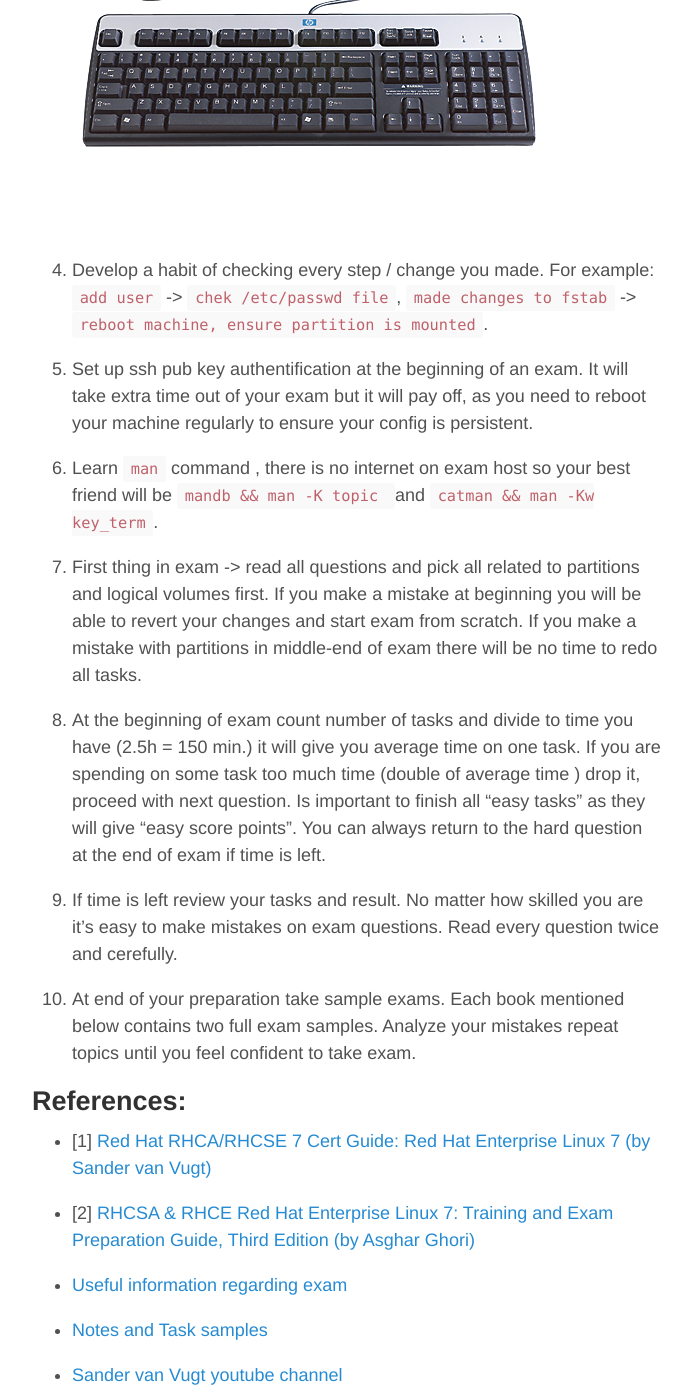
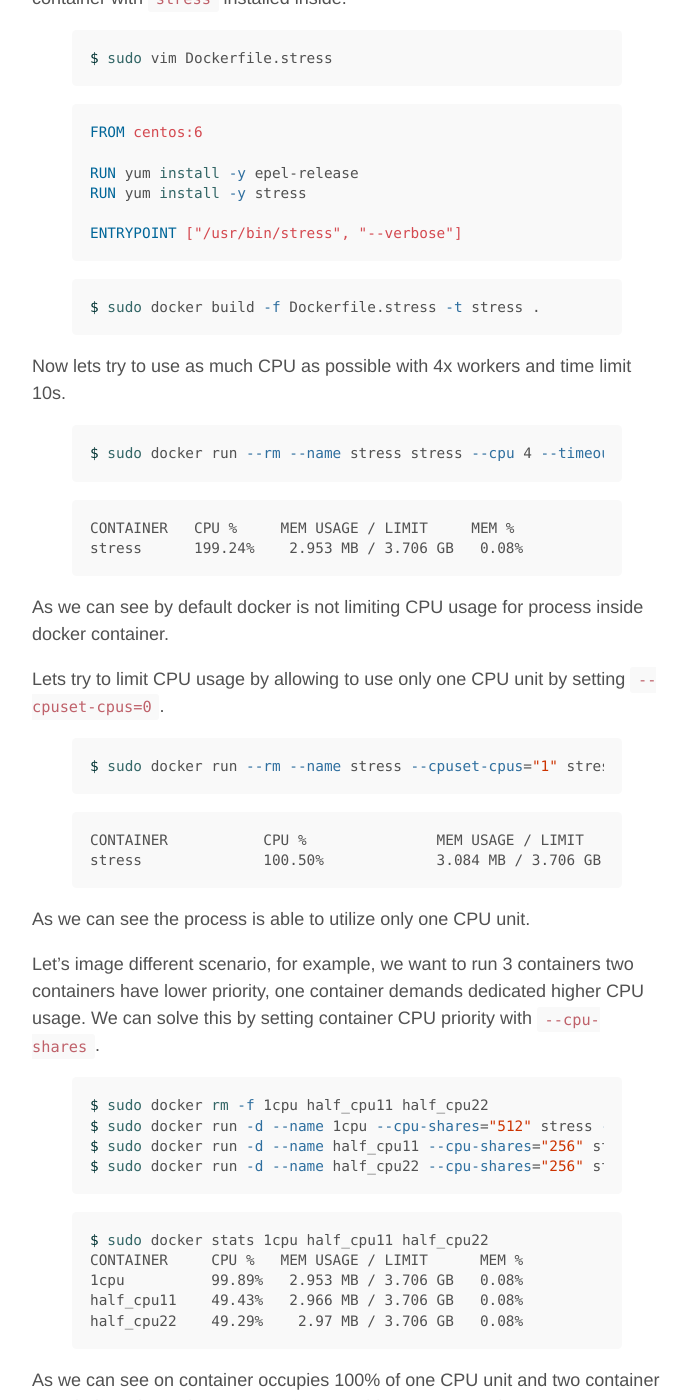
Before and after one commit to ogavrisevs/ogavrisevs.github.io, a Jekyll site: the page built from index.html, in a window 1280 px wide and 1400 px high, scrolled down 1421 px. Shown: the whole window, without its empty margins (293-984 px from the left). Built offline with Jekyll 4.4.1, drawn with Linux system fonts in a browser that asks for light colours; the list of posts is cut into pages by our own code; some of the changed text lies outside the part shown.

Commit message:
Add isolation-in-docker blog post

````diff
--- a/_posts/2016-02-22-docker-in-scale.markdown
+++ b/_posts/2016-02-22-docker-in-scale.markdown
@@ -5,6 +5,7 @@ title:  "Building Docker containers in scale."
 
 Introduction
 -------------
+{:.no_toc}
 
 I this article i will describe how to build highly available, highly scaleable build system for docker containers. We will use Jenkins to orchestrate docker build process, Jenkins itself will run in container on AWS ECS cluster. AWS ECS cluster will run on AWS Auto Scaling Group (ASG). We will spin-up Jenkins Slaves based on load demand. In front we will have AWS Route53 DNS name and ELB for redundancy. System architecture assumes any part of system can fail and will be restored in initial state automatically, also system will be able to respond on load spikes and will scale up / down build capabilities. We will host all infrastructure on AWS and provision it with CloudFormation template.
 
--- a/_posts/2016-06-24-RHCSA-exam-tips.markdown
+++ b/_posts/2016-06-24-RHCSA-exam-tips.markdown
@@ -32,11 +32,7 @@ Here are some tips I can share:
 References:
 -----------
 * [1] [Red Hat RHCA/RHCSE 7 Cert Guide: Red Hat Enterprise Linux 7 (by Sander van Vugt)](https://www.amazon.com/RHCSA-RHCE-Cert-Guide-Certification/dp/0789754053)
-
 * [2] [RHCSA & RHCE Red Hat Enterprise Linux 7: Training and Exam Preparation Guide, Third Edition (by Asghar Ghori)](https://www.amazon.co.uk/RHCSA-RHCE-Red-Enterprise-Linux-ebook/dp/B00WFEIS0S)
-
 * [Useful information regarding exam](https://www.certdepot.net/rhel7-rhcsa-ex200)
-
 * [Notes and Task samples ](https://github.com/ogavrisevs/RHCSA-RHCE-CodeExamples)
-
 * [Sander van Vugt youtube channel](https://www.youtube.com/channel/UComgXoI6pysmetOzuNH_TDQ)
--- /dev/null
+++ b/_posts/2016-07-11-isolation-in-docker.markdown
@@ -0,0 +1,331 @@
+---
+layout: post
+title:  "Process isolation in docker."
+---
+
+![Docker banner](/images/2016-07-11-isolation-in-docker/docker-banner2.jpg)
+
+Introduction.
+------------
+{:.no_toc}
+
+Starting from the first-day docker promised us [strong guarantees of isolation](https://github.com/docker/docker/tree/7cc0a07524cdc80a146a8f9ea74cfb59b1f6c414). In this blog post, I will test this promises. I will us different cli tools to generate CPU/RAM/DISK load in the container and investigate what impact it makes on host machine. Also, I will look for ways how can we limit resource usage .
+
+__Table Of Content__
+
+* TOC
+{:toc}
+
+Lab environment
+---------------
+I will use `aws.ec2.t2.medium` instance with 2x CPU
+
+```
+# grep "model name" /proc/cpuinfo
+model name    : Intel(R) Xeon(R) CPU E5-2676 v3 @ 2.40GHz
+model name    : Intel(R) Xeon(R) CPU E5-2676 v3 @ 2.40GHz
+```
+
+36GB RAM and 0MB Swap:
+
+Instance is provisioned with official Centos7 image ([ami-7abd0209](https://aws.amazon.com/marketplace/pp/B00O7WM7QW)). Docker is installed from official yum repo (https://yum.dockerproject.org/repo/main/centos/7/ ) on version `1.11.2`. As storage driver for `docker-engine` we will use `devicemapper`(loop) .
+
+As instance storage we will use `EBS.GP2`, 8GB drive with 100 IOPS.
+
+CPU usage.
+----------
+
+To generate CPU load I will use bash tool [stress](http://linux.die.net/man/1/stress).  Lets create Centos6 based container with `stress` installed inside.
+
+{% highlight bash %}
+$ sudo vim Dockerfile.stress
+{% endhighlight %}
+
+{% highlight docker %}
+FROM centos:6
+
+RUN yum install -y epel-release
+RUN yum install -y stress
+
+ENTRYPOINT ["/usr/bin/stress", "--verbose"]
+{% endhighlight %}
+
+{% highlight bash %}
+$ sudo docker build -f Dockerfile.stress -t stress .
+{% endhighlight %}
+
+Now lets try to use as much CPU as possible with 4x workers and time limit 10s.
+
+{% highlight bash %}
+$ sudo docker run --rm --name stress stress --cpu 4 --timeout 10
+{% endhighlight %}
+
+{% highlight bash %}
+CONTAINER   CPU %     MEM USAGE / LIMIT     MEM %
+stress      199.24%    2.953 MB / 3.706 GB   0.08%
+{% endhighlight %}
+
+As we can see by default docker is not limiting CPU usage for process inside docker container.
+
+Lets try to limit CPU usage by allowing to use only one CPU unit by setting `--cpuset-cpus=0`.
+
+{% highlight bash %}
+$ sudo docker run --rm --name stress --cpuset-cpus="1" stress --cpu 4 --timeout 10
+{% endhighlight %}
+
+{% highlight bash %}
+CONTAINER           CPU %               MEM USAGE / LIMIT     MEM %
+stress              100.50%             3.084 MB / 3.706 GB   0.08%
+{% endhighlight %}
+
+As we can see the process is able to utilize only one CPU unit.
+
+Let's image different scenario, for example, we want to run 3 containers two containers have lower priority, one container demands dedicated higher CPU usage. We can solve this by setting container CPU priority with `--cpu-shares`.
+
+{% highlight bash %}
+$ sudo docker rm -f 1cpu half_cpu11 half_cpu22
+$ sudo docker run -d --name 1cpu --cpu-shares="512" stress --cpu 4  --timeout 20
+$ sudo docker run -d --name half_cpu11 --cpu-shares="256" stress --cpu 4 --timeout 20
+$ sudo docker run -d --name half_cpu22 --cpu-shares="256" stress --cpu 4 --timeout 20
+{% endhighlight %}
+
+{% highlight bash %}
+$ sudo docker stats 1cpu half_cpu11 half_cpu22
+CONTAINER     CPU %   MEM USAGE / LIMIT      MEM %
+1cpu          99.89%   2.953 MB / 3.706 GB   0.08%
+half_cpu11    49.43%   2.966 MB / 3.706 GB   0.08%
+half_cpu22    49.29%    2.97 MB / 3.706 GB   0.08%
+{% endhighlight %}
+
+As we can see on container occupies 100% of one CPU unit and two container uses half each of other CPU, so far everything as expected.
+
+Memory
+-------
+By default, docker will set the memory limit to amount of physical memory.
+
+{% highlight bash %}
+$ sudo docker run --rm --name stress  stress --vm 3 --vm-bytes 256M --timeout 10
+{% endhighlight %}
+
+We can limit memory usage by setting `--memory` arg. With this example, we will try to allocate 256MB for each of 3x workers (768MB total). Same time we will limit available memory for container to 512MB
+
+{% highlight bash %}
+sudo docker run --rm --name stress --memory 512m \
+  stress --vm 4 --vm-bytes 256M --timeout 10
+ . . .
+stress: FAIL: [1] (415) <-- worker 6 got signal 9
+stress: FAIL: [1] (415) <-- worker 5 got signal 9
+. . .
+{% endhighlight %}
+
+From log output we can see process inside container was killed by reciving `SIGKILL` [link](https://en.wikipedia.org/wiki/Unix_signal#POSIX_signals) signal, in system logs we can find following entries:
+
+{% highlight logs %}
+kernel: memory: usage 524188kB, limit 524288kB, failcnt 246
+kernel: memory+swap: usage 524188kB, limit 1048576kB, failcnt 0
+kernel: Memory cgroup out of memory: Kill process 23681 (stress) kernel: Killed process 23681 (stress) total-vm:268716kB, anon-rss:247248kB, file-rss:0kB
+{% endhighlight %}
+
+`Stress` process was killed by kernel because we exceeded memory and there is no swap memory on instance.
+
+Lets try to add 2G swap and repeat test.
+
+{% highlight bash %}
+$ sudo dd if=/dev/zero of=/swapfile bs=1024 count=2097152
+$ sudo mkswap /swapfile
+$ sudo chmod 600 /swapfile
+$ sudo swapon /swapfile
+{% endhighlight %}
+
+{% highlight bash %}
+$ free -h
+        total  used  free  shared  buff/cache   available
+Mem:     3.5G  127M  375M  16M        3.0G        3.1G
+Swap:    2.0G  0B    2.0G
+{% endhighlight %}
+
+{% highlight bash %}
+$ sudo docker run --name stress-mem --memory 512m \
+  stress --vm 3 --vm-bytes 256M --timeout 10
+{% endhighlight %}
+
+By default docker sets swap memory as double size of physical memory and container can use full amount of swap space. We can check it by inspecting container :
+
+{% highlight bash %}
+$ sudo docker inspect --format= \
+ "Memory:{ {.HostConfig.Memory} }, \
+  MemorySwap:{ {.HostConfig.MemorySwap} }, \
+  MemorySwappiness:{ {.HostConfig.MemorySwappiness} }"\
+  stress-mem
+
+$ Memory:536870912, MemorySwap:1073741824, MemorySwappiness: -1
+{% endhighlight %}
+
+{% highlight bash %}
+$ sudo smem -k -t -p -P stress
+  PID User     Command                         Swap      USS      PSS      RSS
+ 4147 root     /usr/bin/stress --verbose -    80.0K        0     1.0K     8.0K
+ 4091 root     sudo docker run --rm --name        0   676.0K   885.0K     2.7M
+ 4092 root     docker run --rm --name stre        0     4.8M     8.4M    12.8M
+ 4156 root     /usr/bin/stress --verbose -    73.3M    77.7M    77.7M    77.7M
+ 4158 root     /usr/bin/stress --verbose -    86.6M   137.4M   137.4M   137.4M
+ 4157 root     /usr/bin/stress --verbose -    81.5M   174.6M   174.6M   174.6M
+-------------------------------------------------------------------------------
+                                             241.5M   400.8M   405.5M   415.0M
+{% endhighlight %}
+
+In our example it means `stress` process will try to use 768MB memory and kernel will allow to use 512MB on physical memory and 256MB on swap space
+
+Another approach to control memory is to forbid kernel to kill process when it exeeds memory limits with `--oom-kill-disable`. This is highly dangerous as if there is a memory leak in process running in a container we can occupy all memory on host machine and effectively mess up whole hot.
+
+{% highlight bash %}
+$ sudo docker run --rm --name stress --memory 512m \
+ --memory-swap 1g --memory-swappiness=50 \
+ --oom-kill-disable \
+ stress --vm 5 --vm-bytes 256M --timeout 10
+{% endhighlight %}
+
+In this example we will use 512 Mb from physical memory, half of swap memory (512 Mb) and we will disable kernel to kill process when it exceeds memory limit.
+
+Disk
+------
+
+When we speak about disk and docker we need to separate two things. On thing is how much space we can occupy on disk and another thing how much bandwidth (i/o and read/writes per sec.) we can use. By default, there are not limits one bandwidth usage in docker (in terms of reads/writes).
+
+#### Disk usage (base device) ####
+
+As we know (if not specified else) data in container is not persistent, amount of data you can store in such container depends on disk drives docker is configured to use. By default on Centos7 device driver is `devicemapper`. And by default `base device` size is about ~ 10GB.
+
+{% highlight bash %}
+$ sudo docker info | grep "Base Device Size"
+ Base Device Size: 10.74 GB
+{% endhighlight %}
+
+{% highlight bash %}
+$ df -h
+Filesystem      Size  Used Avail Use% Mounted on
+/dev/xvda1      8.0G  4.2G  3.9G  52% /
+devtmpfs        1.9G     0  1.9G   0% /dev
+tmpfs           1.8G     0  1.8G   0% /dev/shm
+tmpfs           1.8G   17M  1.8G   1% /run
+{% endhighlight %}
+
+It's funny if we take to account my system has only 8GB disk attached. Basically any container with heavy disk usage can corrupt my server. Let's not test it, instead, lets set `base device` size to 2GB.
+
+{% highlight bash %}
+$ vim /usr/lib/systemd/system/docker.service
+  ExecStart=/usr/bin/docker daemon \
+    -H fd:// --storage-opt dm.basesize=2G
+{% endhighlight %}
+
+{% highlight bash %}
+$ sudo systemctl stop docker
+$ sudo rm -rf /var/lib/docker
+$ sudo systemctl start docker
+{% endhighlight %}
+
+{% highlight bash %}
+$ sudo docker info | grep "Base Device Size"
+  Base Device Size: 2.147 GB
+{% endhighlight %}
+
+Now lets try to write some files inside container.
+
+{% highlight bash %}
+$ sudo docker run --rm --name fio centos:7 \
+    dd if=/dev/zero of=test bs=64k count=160k \
+    conv=fdatasync
+
+dd: error writing 'test': No space left on device
+28763+0 records in
+28762+0 records out
+1884962816 bytes (1.9 GB) copied, 21.7735 s, 86.6 MB/s
+{% endhighlight %}
+
+In this example we are writing 160'000 file each with size 64KB. As expected kernel killed process because it tried to ocuppay more space than allowed (2.147 GB)
+
+By the way, `devicemapper` (loop) is not recommended as docker storage driver for production systems, check docker documentation for [recommended production drivers](https://docs.docker.com/engine/userguide/storagedriver/selectadriver/) .
+
+
+#### Bandwidth limitation ####
+
+To test read/write and io performance we will use [fio](http://linux.die.net/man/1/fio) bash tool. Lets start by creating images with pre-installed `fio`.
+
+{% highlight bash %}
+$ vim Dockerfile.fio
+{% endhighlight %}
+
+{% highlight dockerfile %}
+FROM centos:7
+
+RUN yum install -y epel-release
+RUN yum install -y fio
+
+ENTRYPOINT ["/usr/bin/fio"]
+{% endhighlight %}
+
+{% highlight bash %}
+$ sudo docker build -f Dockerfile.fio -t fio .
+{% endhighlight %}
+
+There is only two things we can limit when it comes to bandwidth -> io count per second and bytes per second. Let try test io limitation by setting `device-write-iops` and `device-read-iops`.
+
+{% highlight bash %}
+$ docker run --rm --name fio --device-write-iops /dev/loop0:100 \
+  --device-read-iops /dev/loop0:100 fio --ioengine=libaio \
+  --rw=randrw --runtime=10 --size=32M --bs=4k --iodepth=16 \
+  --numjobs=4 --name=fio_rw_test --group_reporting
+
+read : io=4020.0KB, bw=411236B/s, iops=100, runt= 10010msec
+write: io=3532.0KB, bw=361315B/s, iops=88, runt= 10010msec
+{% endhighlight %}
+
+In this example, we are trying to read/write 4KB blocks of data to file on disk with 4x parallel workers. We are also limiting execution to 10 sec. and 32MB max data. As we can see from report iops count for read is exactly 100 and 88 for write. Also total amount of data we managed to read + write is ~7 MB.
+
+Its interesting to so can we write more data (potentially full-fill disk) with bigger block sizes. Let's try to increase block size and see how many data we will be able to write to disk.
+
+{% highlight bash %}
+docker run --rm --name fio --device-write-iops /dev/loop0:100 \
+ --device-read-iops /dev/loop0:100 fio --ioengine=libaio \
+ --rw=randrw --runtime=10 --size=32M --bs=32k --iodepth=16 \
+ --numjobs=4 --name=fio_rw_test --group_reporting
+{% endhighlight %}
+
+{% highlight bash %}
+read : io=32160KB, bw=3212.9KB/s, iops=100, runt= 10010msec
+write: io=28512KB, bw=2848.4KB/s, iops=89, runt= 10010msec
+{% endhighlight %}
+
+As we can see from report we managed to read 32 MB and write 28 MB of data. It means its not enough of limiting iops count because some "neasty" process in container can full-fill disk by increasing write block size.
+
+Lets try to limit writes by setting write bytes per/sec with `--device-write-bps` and reads with  `--device-read-bps`.
+
+{% highlight bash %}
+docker run --rm --name fio --device-write-bps /dev/loop0:1m --device-read-bps /dev/loop0:1m fio  --ioengine=libaio --rw=randrw --runtime=10 --size=32M --bs=4k
+--iodepth=16 --numjobs=4 --name=fio_rw_test --group_reporting
+{% endhighlight %}
+
+{% highlight bash %}
+read : io=10360KB, bw=1025.8KB/s, iops=256, runt= 10100msec
+write: io=9252.0KB, bw=938024B/s, iops=229, runt= 10100msec
+{% endhighlight %}
+
+As we can see we effectivly restricted an amount of data container can read/write. Other important aspect of disk bandwidth is how we specify device we assign limits. In the example device is `/dev/loop0` this device in case docker storage driver `devicemapper` (with loop) is responsible for storing actual data we need to consider of limiting also a device which stores metadata (`/dev/loop1`). And finally if we are using volumes in container we can directly write to host filesystem (depends on how we use volumes). In this case restrictions on loop, devices will not help us and we need to limit usage of host storage device (`/dev/xvda` etc).
+
+{% highlight bash %}
+docker run --rm --name fio --device-write-bps /dev/xvda:1m \
+  --device-read-bps /dev/xvda:1m -v /fio_dir fio \
+  --ioengine=libaio --rw=randrw --runtime=10 --size=32M \
+  --bs=4k --iodepth=16 --numjobs=4 --name=fio_rw_test \
+  --directory=/fio_dir --group_reporting
+{% endhighlight %}
+
+{% highlight bash %}
+read : io=10252KB, bw=1025.1KB/s, iops=256, runt= 10001msec
+write: io=8900.0KB, bw=911268B/s, iops=222, runt= 10001msec
+{% endhighlight %}
+
+Conclusion
+----------
+
+As we saw from multiple example docker provides a rich set of tools to restrict resource usage in `docker-engine` and this way atchieve true process isolation on a particular linux machine. We can limit resources usage by allowing to use only particular device (first CPU unit, amount of RAM, partition on disk) also we can limit resources usage time / priority   (high cpu priority container, dedicated read/write on RAM no swap usage, iops  and byte/sec on particular storage device). Also, we notice that by default resource limits (isolation) is weak we can easily overuse any resource, as any other resource on linux machine ( without dedicated configured `seLinux`, user permissions, `lvm` , etc). And it's fine because we are using docker in "clean" way without any wrapper/ schedulers/ clusters in real production environment `docker-engine` will be controlled by a scheduler (Mesos, Kubernetes, AWS.ECS, Docker Swarm, etc. ) and it will this system responsaibiality to control and restrict resource usage.
````
Also changed, not shown: images/2016-07-11-isolation-in-docker/docker-banner2.jpg (added).
